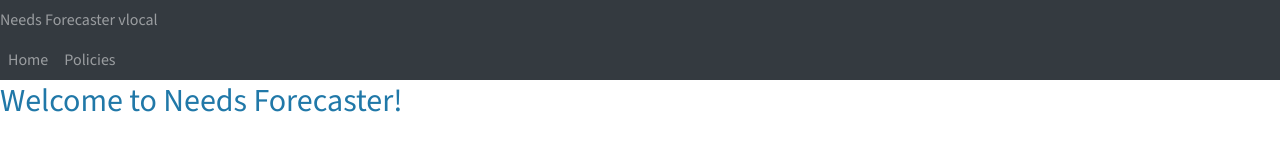
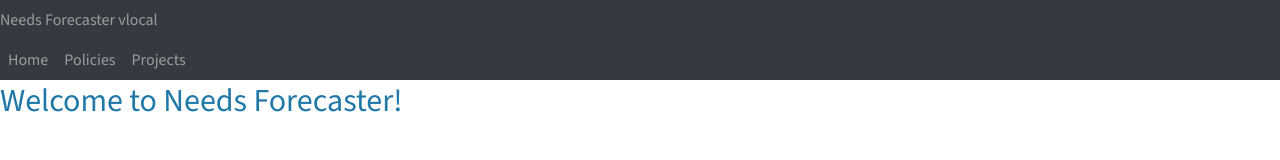
Before and after one commit to camsys/NeedsForecaster, a React (Create React App) app in the folder src/main/js/: page /policies in a window 1280 px wide. Shown: the top 160 px of the page. Built offline with nearby package versions, Linux system fonts and the light colour scheme.

Commit message:
[NF-28] Add Projects page link to dashboard

```diff
--- a/src/main/js/src/Home.js
+++ b/src/main/js/src/Home.js
@@ -14,6 +14,7 @@ export const Home = () => {
 				<Nav>
 					<Nav.Link href="#/">Home</Nav.Link>
 					<Nav.Link href="#/policies">Policies</Nav.Link>
+					<Nav.Link href="#/projects">Projects</Nav.Link>
 				</Nav>
 			</Navbar>
 			<h1>Welcome to Needs Forecaster!</h1>
```
